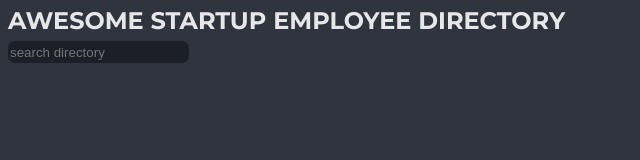
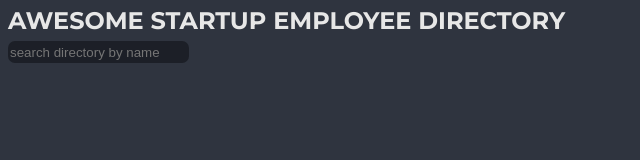
Before and after one commit to sradms0/techdegree-project-05, a plain HTML site: page index.html in a window 1280 px wide. Shown: the full height of the page, 0-640 px from the left. Drawn offline with Linux system fonts and the light colour scheme; no server answers.

Commit message:
update input search placeholder description

```diff
--- a/index.html
+++ b/index.html
@@ -14,7 +14,7 @@
             <div class="page-header">
                 <h2>AWESOME STARTUP EMPLOYEE DIRECTORY</h2>
                 <div>
-                    <input class="search" autocomplete="off" type="text" placeholder="search directory"></input>
+                    <input class="search" autocomplete="off" type="text" placeholder="search directory by name"></input>
                 </div>
             </div>
             <div class="space"></div>
```
